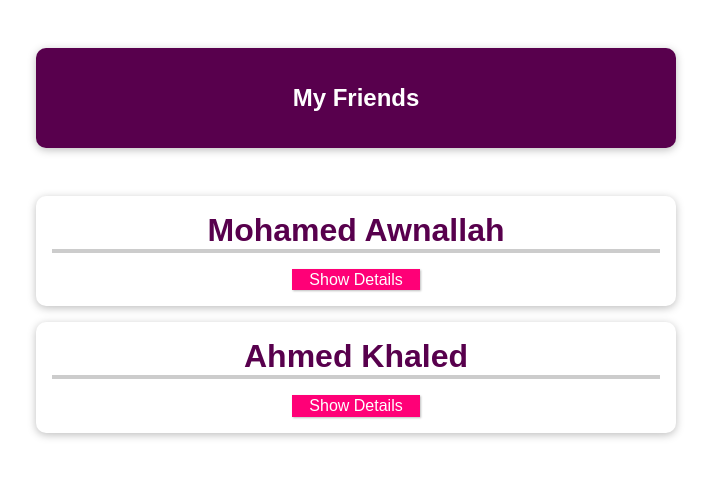
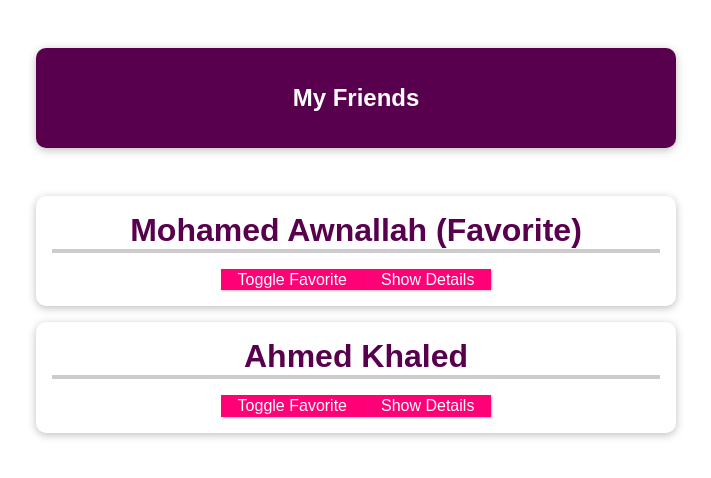
Before and after one commit to mhmdawnallah/Learning-Vuejs, a Vue app in the folder cmp-communication-01-starting-setup/: page / in a window 1280 px wide. Shown: the top 478 px of the page, without its empty margins (284-995 px from the left). Built offline with nearby package versions, Linux system fonts and the light colour scheme.

Commit message:
Add toggleFavorite functionality that allows mutation of props by copying by value

```diff
--- a/cmp-communication-01-starting-setup/src/App.vue
+++ b/cmp-communication-01-starting-setup/src/App.vue
@@ -10,7 +10,7 @@
         :name="friend.name"
         :phone-number="friend.phone"
         :email-address="friend.email"
-        :is-favorite="true"
+        :is-favorite="friend.isFavorite"
       ></friend-contact>
     </ul>
   </section>
@@ -27,13 +27,15 @@ export default {
           id: "mohamed",
           name: "Mohamed Awnallah",
           phone: "0123 45678 910",
-          email: "mohamedawnallah@localhost.com"
+          email: "mohamedawnallah@localhost.com",
+          isFavorite: true
         },
         {
           id: "ahmed",
           name: "Ahmed Khaled",
           phone: "1234 5678 91011",
-          email: "ahmedkhaled@localhost.com"
+          email: "ahmedkhaled@localhost.com",
+          isFavorite: false
         }
       ]
     };
--- a/cmp-communication-01-starting-setup/src/components/FriendContact.vue
+++ b/cmp-communication-01-starting-setup/src/components/FriendContact.vue
@@ -1,6 +1,7 @@
 <template>
   <li>
-    <h2>{{ name }}</h2>
+    <h2>{{ name }} {{ isFriendFavorite === true ? '(Favorite)' : ''}}</h2>
+    <button @click="toggleFavorite">Toggle Favorite</button>
     <button @click="toggleDetails">{{ detailsAreVisible ? 'Hide' : 'Show' }} Details</button>
     <ul v-if="detailsAreVisible">
       <li>
@@ -13,7 +14,7 @@
       </li>
       <li>
         <strong>Is your Favorite Friend:</strong>
-        {{ isFavorite }}
+        {{ isFriendFavorite }}
       </li>
     </ul>
   </li>
@@ -42,12 +43,16 @@ export default {
   },
   data() {
     return {
-      detailsAreVisible: false
+      detailsAreVisible: false,
+      isFriendFavorite: this.isFavorite
     };
   },
   methods: {
     toggleDetails() {
       this.detailsAreVisible = !this.detailsAreVisible;
+    },
+    toggleFavorite(){
+      this.isFriendFavorite = !this.isFriendFavorite
     }
   }
 };
```
